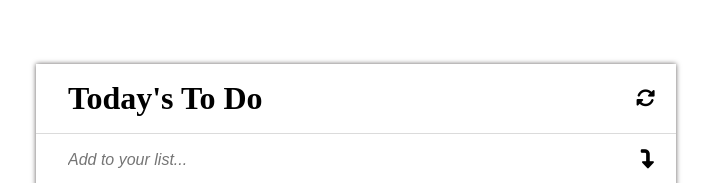
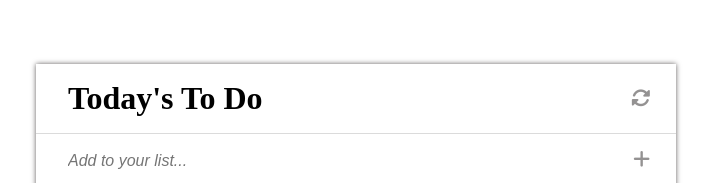
Before and after one commit to akezeth/To-Do-List, a website built with webpack: page src/index.html in a window 1280 px wide. Shown: the part 176-359 px from the top of the page, 284-995 px from the left. Built offline with nearby package versions, Linux system fonts and the light colour scheme.

Commit message:
Update list (li) structure

```diff
--- a/src/index.html
+++ b/src/index.html
@@ -11,15 +11,21 @@
       <ul>
         <li class="header flex list">
           <h2>Today's To Do</h2>
+          <button class="borderless pointer">
             <i class="fas fa-sync-alt normal-icons pointer"></i>
+          </button>
         </li>
         <li class="task-input-container flex list">
+          <form action="" data-new-task-form>
             <input
               type="text"
               class="task-input"
               placeholder="Add to your list..."
             />
-          <i class="fas normal-icons task-input-icon pointer">&#xf3be;</i>
+            <button class="borderless">
+              <i class="fa-solid fa-plus pointer"></i>
+            </button>
+          </form>
         </li>
         <li class="tasks-container flex">
           <ul class="tasks"></ul>
```
Lines whose indentation alone changed are shown as unchanged.
